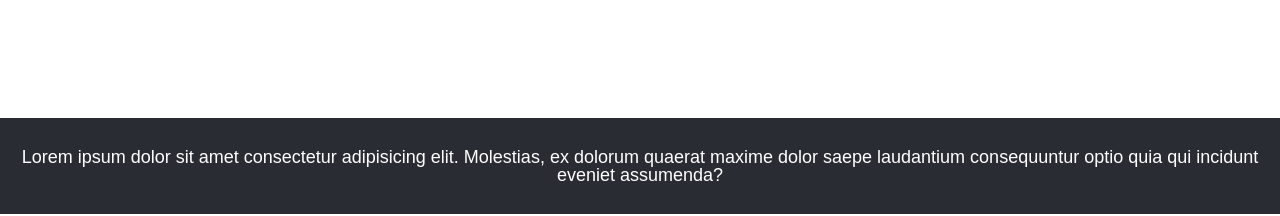
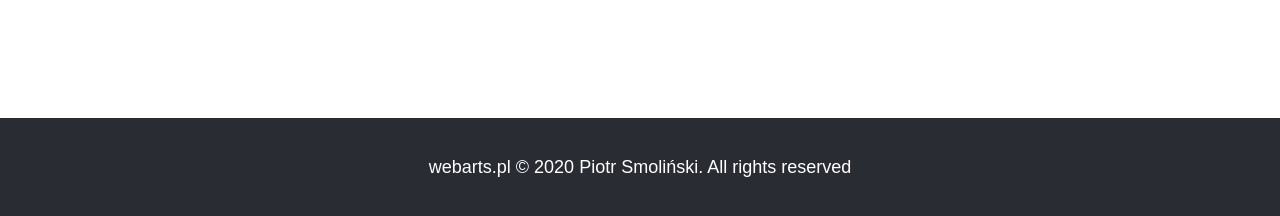
Before and after one commit to piotrek813/webarts.pl, a Gatsby site: page /blog in a window 1280 px wide. Shown: the part 1382-1598 px from the top of the page. Built offline with nearby package versions, Linux system fonts and the light colour scheme; Gatsby itself is replaced by a stand-in of ours.

Commit message:
style footer for all resolutions and and add proper padding to posts-group

```diff
--- a/src/components/Footer.js
+++ b/src/components/Footer.js
@@ -2,11 +2,7 @@ import React from 'react';
 
 const Footer = () => (
   <footer className="footer">
-    <p>
-      Lorem ipsum dolor sit amet consectetur adipisicing elit. Molestias, ex
-      dolorum quaerat maxime dolor saepe laudantium consequuntur optio quia qui
-      incidunt eveniet assumenda?
-    </p>
+    <p>webarts.pl © 2020 Piotr Smoliński. All rights reserved</p>
   </footer>
 );
 
--- a/src/pages/blog.js
+++ b/src/pages/blog.js
@@ -1,5 +1,4 @@
 import React from 'react';
-import PropTypes from 'prop-types';
 import Template from 'templates/Template';
 import PostsGroup from 'components/PostsGroup';
 
--- a/src/scss/components/Footer.scss
+++ b/src/scss/components/Footer.scss
@@ -1,6 +1,23 @@
 .footer {
+  @include font($size: 17px, $color: $white);
+
   background: $dark;
-  padding: 30px 20px;
+  padding: 40px;
   text-align: center;
-  @include font($size: 18px, $color: $white);
+
+  @include mq('tablet-small') {
+    padding: 40px 100px;
+  }
+
+  @include mq('tablet') {
+    padding: 40px 150px;
+  }
+
+  @include mq('desktop') {
+    padding: 40px 140px;
+  }
+
+  @include mq('desktop') {
+    font-size: 18px;
+  }
 }
--- a/src/scss/components/PostsGroup.scss
+++ b/src/scss/components/PostsGroup.scss
@@ -5,7 +5,11 @@
     padding: 100px;
   }
 
-  @include mq('tablet-wide') {
+  @include mq('tablet') {
+    padding: 150px;
+  }
+
+  @include mq('desktop') {
     padding: 140px;
   }
 
```
Also changed, not shown: src/scss/components/Section.scss (+0 -13 lines).
